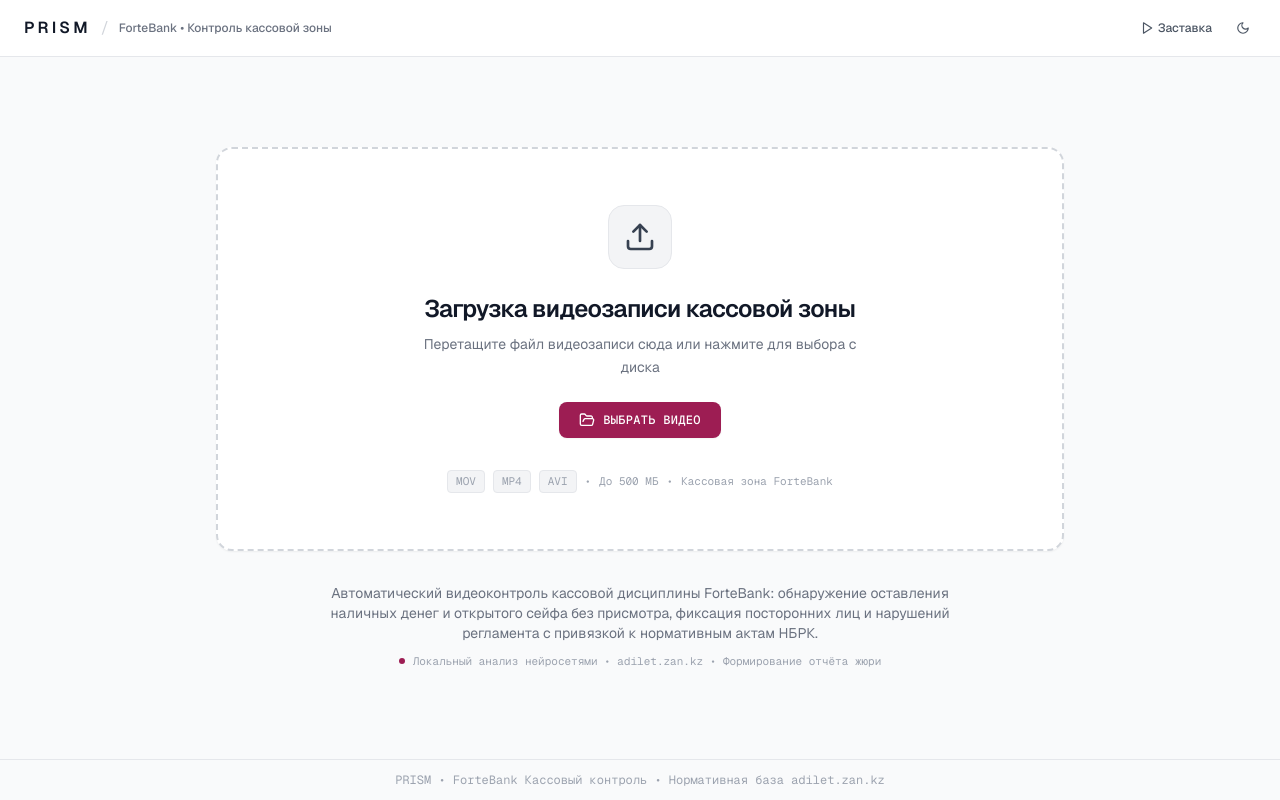
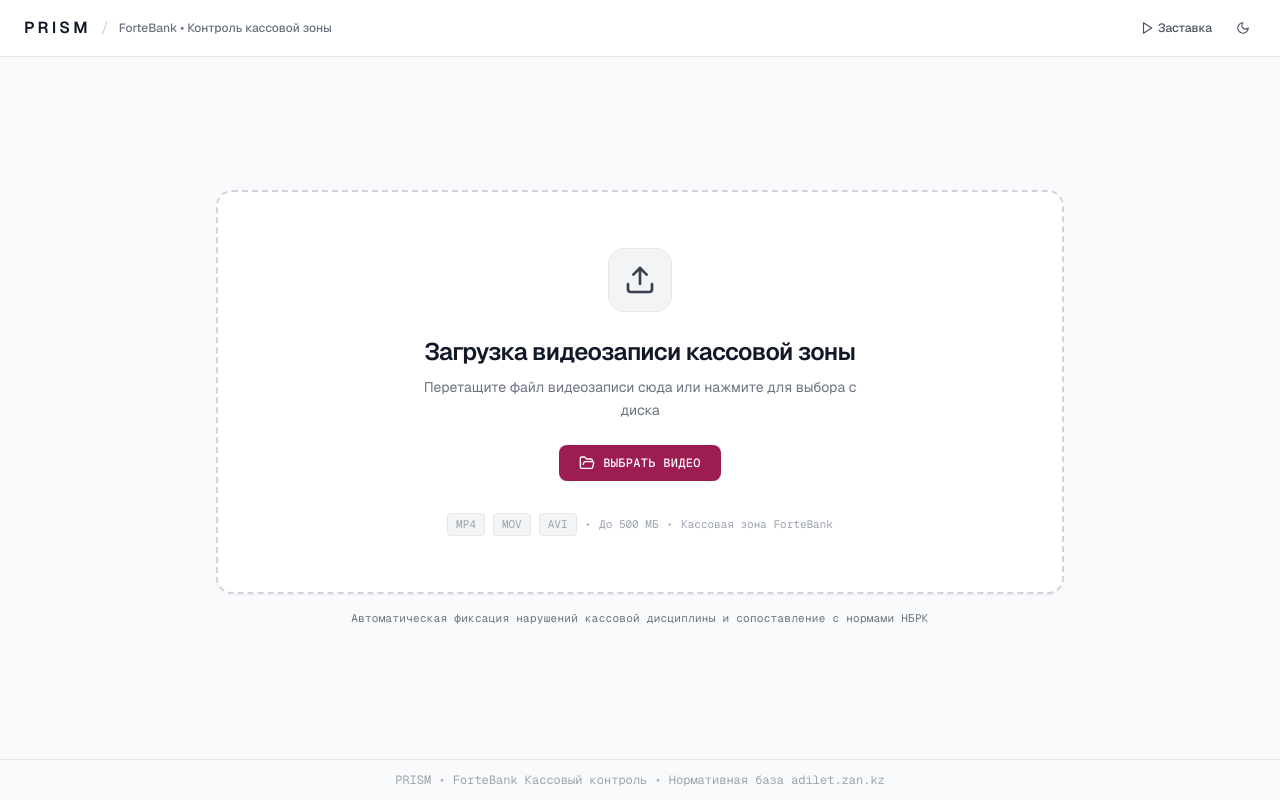
Before and after one commit to MeniskovMessi/forte-vision-compliance, a React (Vite) app in the folder frontend/: page / in a window 1280 px wide. Built offline with nearby package versions, Linux system fonts and the light colour scheme.

Commit message:
fix(upload): add explicit video extensions for Windows explorer and replace feature cards with factual subtitle

```diff
--- a/frontend/src/components/UploadDropzone.jsx
+++ b/frontend/src/components/UploadDropzone.jsx
@@ -24,7 +24,7 @@
 
     if (e.dataTransfer.files && e.dataTransfer.files.length > 0) {
       const file = e.dataTransfer.files[0]
-      if (file.type.startsWith('video/') || /\.(mp4|mov|avi|mkv|webm|m4v)$/i.test(file.name)) {
+      if (file.type.startsWith('video/') || /\.(mp4|mov|avi|mkv|webm)$/i.test(file.name)) {
         processFile(file)
       } else {
         alert('Пожалуйста, загрузите видеофайл (.mp4, .mov, .avi, .mkv)')
@@ -48,17 +48,19 @@
     })
   }
 
+  // Pre-load a sample video from datathon if user wants quick test
+  const handleLoadSample = (sampleName) => {
+    // Generate a placeholder video blob or prompt file picker
+    fileInputRef.current?.click()
+  }
+
   return (
     <div className="flex-1 flex flex-col items-center justify-center p-4 sm:p-6 w-full max-w-4xl mx-auto">
-      {/*
-        Hidden file input:
-        Explicitly specify extensions (.mov,.mp4,.avi,.mkv) FIRST so Windows File Dialog
-        immediately displays .mov and video files without requiring "All Files (*.*)".
-      */}
+      {/* Hidden file input with explicit file extensions for Windows Explorer */}
       <input
         ref={fileInputRef}
         type="file"
-        accept=".mov,.mp4,.avi,.mkv,.webm,.m4v,video/*,video/mp4,video/quicktime,video/x-msvideo"
+        accept=".mp4,.mov,.avi,.mkv,.webm,video/*"
         onChange={handleFileChange}
         className="hidden"
       />
@@ -114,10 +116,10 @@
         {/* Format Hints */}
         <div className="mt-8 flex flex-wrap items-center justify-center gap-2 text-[11px] font-mono text-gray-400 dark:text-zinc-500">
           <span className="px-2 py-0.5 rounded bg-gray-100 dark:bg-[#1A1E26] border border-gray-200 dark:border-[#262C36]">
-            MOV
+            MP4
           </span>
           <span className="px-2 py-0.5 rounded bg-gray-100 dark:bg-[#1A1E26] border border-gray-200 dark:border-[#262C36]">
-            MP4
+            MOV
           </span>
           <span className="px-2 py-0.5 rounded bg-gray-100 dark:bg-[#1A1E26] border border-gray-200 dark:border-[#262C36]">
             AVI
@@ -129,16 +131,10 @@
         </div>
       </div>
 
-      {/* Subtitle explaining what the system does */}
-      <div className="mt-8 max-w-2xl text-center px-4 space-y-2.5">
-        <p className="text-xs sm:text-sm text-gray-500 dark:text-zinc-400 leading-relaxed font-sans">
-          Автоматический видеоконтроль кассовой дисциплины ForteBank: обнаружение оставления наличных денег и открытого сейфа без присмотра, фиксация посторонних лиц и нарушений регламента с привязкой к нормативным актам НБРК.
-        </p>
-        <div className="flex items-center justify-center space-x-2 text-[11px] font-mono text-gray-400 dark:text-zinc-500">
-          <span className="w-1.5 h-1.5 rounded-full bg-[#9D1D53]" />
-          <span>Локальный анализ нейросетями • adilet.zan.kz • Формирование отчёта жюри</span>
-        </div>
-      </div>
+      {/* Concise non-AI factual subtitle under dropzone matching card subtitle size */}
+      <p className="mt-4 text-[11px] text-gray-500 dark:text-gray-400 font-mono tracking-wide text-center">
+        Автоматическая фиксация нарушений кассовой дисциплины и сопоставление с нормами НБРК
+      </p>
     </div>
   )
 }
```
